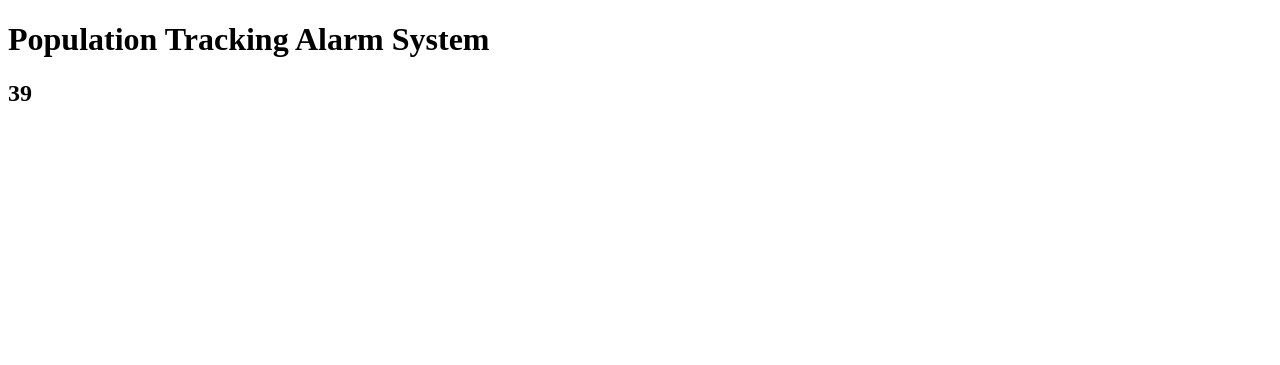
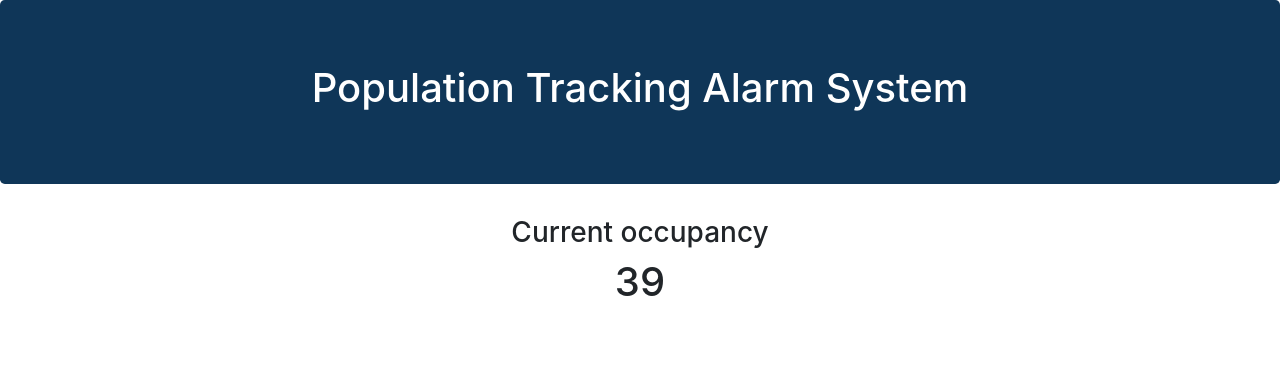
Before and after one commit to TegSingh/Population-Tracking-Alarm-System-IoT, a Django app: page / in a window 1280 px wide. Shown: the top 365 px of the page. Run offline with Django 3.2, Linux system fonts and the light colour scheme; some libraries are stand-ins or nearby versions.

Commit message:
Added templates

```diff
--- /dev/null
+++ b/Population_Alarm_System_IoT/population_tracker/subscriber.py
@@ -0,0 +1 @@
+# This file subscribes to the data published by the sensor NodeMCU kit
--- /dev/null
+++ b/Population_Alarm_System_IoT/population_tracker/templates/population_tracker/base.html
@@ -0,0 +1,18 @@
+<!DOCTYPE html>
+<html>
+    <head>
+        <link rel="stylesheet" href="https://stackpath.bootstrapcdn.com/bootstrap/4.4.1/css/bootstrap.min.css" integrity="sha384-Vkoo8x4CGsO3+Hhxv8T/Q5PaXtkKtu6ug5TOeNV6gBiFeWPGFN9MuhOf23Q9Ifjh" crossorigin="anonymous">
+        <script src="https://code.jquery.com/jquery-3.4.1.slim.min.js" integrity="sha384-J6qa4849blE2+poT4WnyKhv5vZF5SrPo0iEjwBvKU7imGFAV0wwj1yYfoRSJoZ+n" crossorigin="anonymous"></script>
+        <script src="https://cdn.jsdelivr.net/npm/popper.js@1.16.0/dist/umd/popper.min.js" integrity="sha384-Q6E9RHvbIyZFJoft+2mJbHaEWldlvI9IOYy5n3zV9zzTtmI3UksdQRVvoxMfooAo" crossorigin="anonymous"></script>
+        <script src="https://stackpath.bootstrapcdn.com/bootstrap/4.4.1/js/bootstrap.min.js" integrity="sha384-wfSDF2E50Y2D1uUdj0O3uMBJnjuUD4Ih7YwaYd1iqfktj0Uod8GCExl3Og8ifwB6" crossorigin="anonymous"></script>        <title>
+            Population tracking alarm system
+        </title>
+    </head>
+    <body>
+        <div class="jumbotron text-center" style="background-color: rgb(15, 54, 88);">
+            <h1 style="color: white;">Population Tracking Alarm System</h1>
+        </div>
+        {% block content %}
+        {% endblock %}
+    </body>
+</html>
--- a/Population_Alarm_System_IoT/population_tracker/templates/population_tracker/home.html
+++ b/Population_Alarm_System_IoT/population_tracker/templates/population_tracker/home.html
@@ -1,12 +1,9 @@
-<!DOCTYPE html>
-<html>
-    <head>
-        <title>
-            Population Tracker
-        </title>
-    </head>
-    <body>
-        <h1>Population Tracking Alarm System</h1>
-        <h2>{{population}}</h2>
-    </body>
-</html>
+{% extends "population_tracker/base.html" %}
+{% block content %}
+    <div class="row d-flex justify-content-center flex-nowrap">
+        <h3>Current occupancy</h3>
+    </div>
+    <div class="row d-flex justify-content-center flex-nowrap">
+        <h1 style="height: 100px;">{{ population }}</h1>
+    </div>
+{% endblock %}
```
